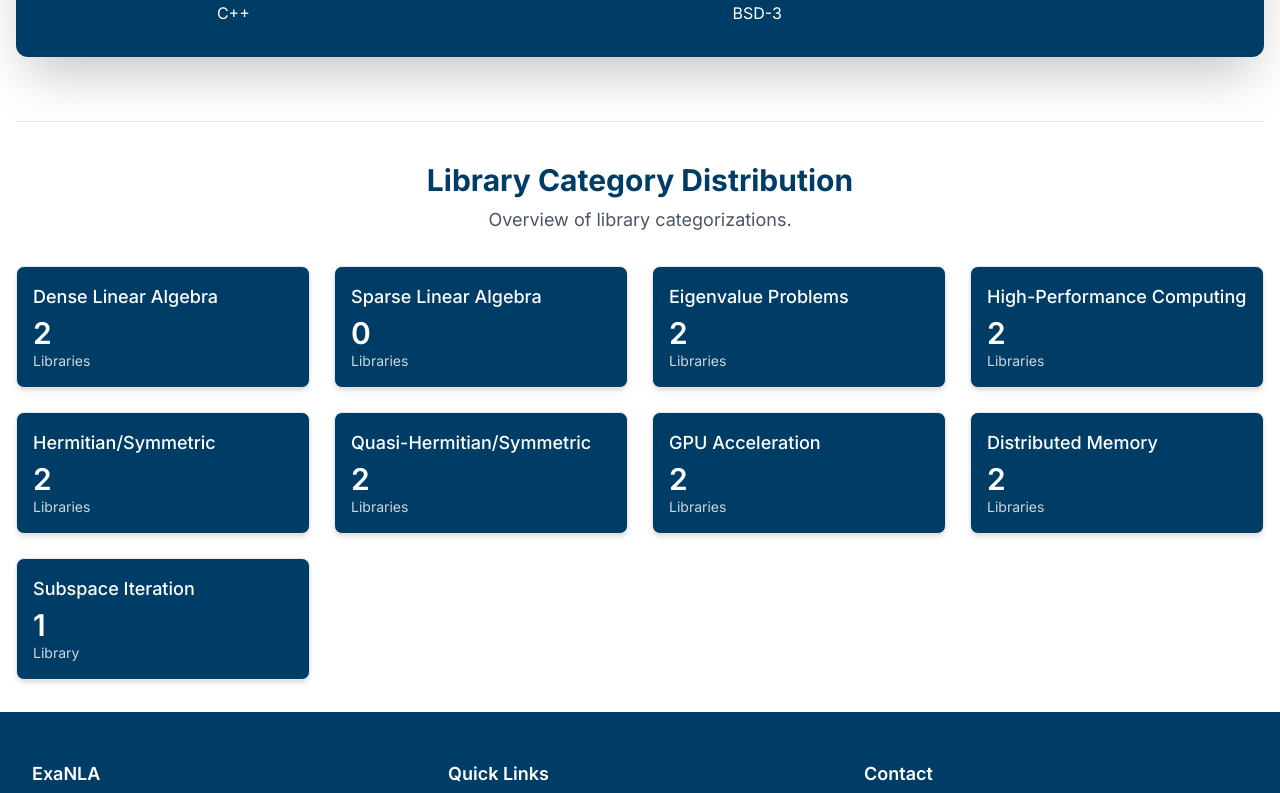
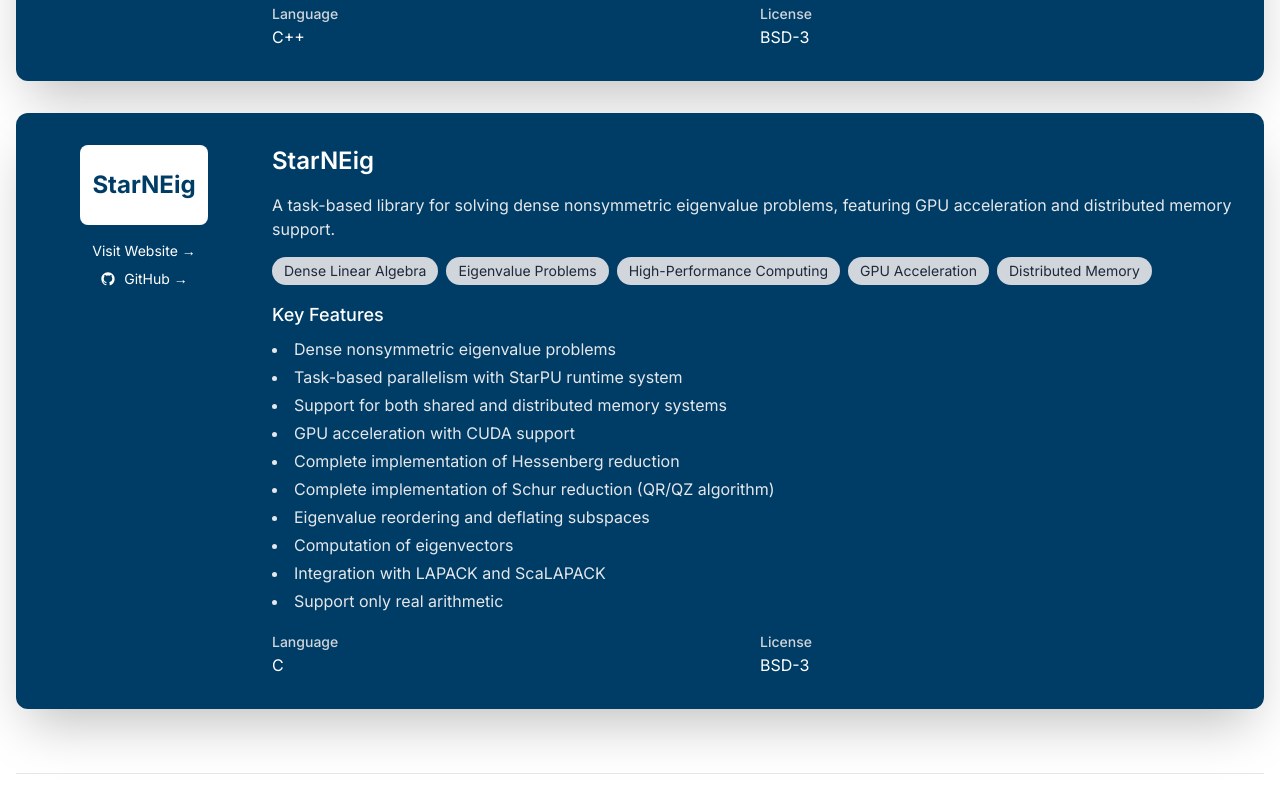
Before and after one commit to ExaNLA-Network/exanla-network.github.io, a Next.js app: page /libraries in a window 1280 px wide. Shown: the part 1407-2200 px from the top of the page. Built offline with nearby package versions, Linux system fonts and the light colour scheme.

Commit message:
add library starNEig

```diff
--- a/app/libraries/libraries-data.ts
+++ b/app/libraries/libraries-data.ts
@@ -22,7 +22,7 @@
   license: string;
   website: string;
   repository: string;
-  logo: string;
+  logo?: string;
   categories: LibraryCategoryValue[];
 }
 
@@ -86,5 +86,33 @@
       libraryCategories.SUBSPACE_ITERATION,
       libraryCategories.DISTRIBUTED_MEMORY
     ],
+  },
+  {
+    id: 'starneig',
+    name: 'StarNEig',
+    description: 'A task-based library for solving dense nonsymmetric eigenvalue problems, featuring GPU acceleration and distributed memory support.',
+    features: [
+      'Dense nonsymmetric eigenvalue problems',
+      'Task-based parallelism with StarPU runtime system',
+      'Support for both shared and distributed memory systems',
+      'GPU acceleration with CUDA support',
+      'Complete implementation of Hessenberg reduction',
+      'Complete implementation of Schur reduction (QR/QZ algorithm)',
+      'Eigenvalue reordering and deflating subspaces',
+      'Computation of eigenvectors',
+      'Integration with LAPACK and ScaLAPACK',
+      'Support only real arithmetic'
+    ],
+    language: 'C',
+    license: 'BSD-3',
+    website: 'https://nlafet.github.io/StarNEig/',
+    repository: 'https://github.com/NLAFET/StarNEig',
+    categories: [
+      libraryCategories.DENSE_LINEAR_ALGEBRA,
+      libraryCategories.EIGENVALUE_PROBLEMS,
+      libraryCategories.HIGH_PERFORMANCE_COMPUTING,
+      libraryCategories.GPU_ACCELERATION,
+      libraryCategories.DISTRIBUTED_MEMORY
+    ],
   }
 ];
--- a/app/libraries/page.tsx
+++ b/app/libraries/page.tsx
@@ -99,16 +99,22 @@
             <div className="p-6 sm:p-8">
               <div className="flex flex-col md:flex-row gap-8">
                 {/* Logo and Website Section */}
-                <div className="flex flex-col items-center md:w-48">
-                  <div className="w-32 h-32 relative mb-4">
+                <div className="flex flex-col items-center md:w-48 flex-shrink-0">
+                  <div className="w-32 h-20 relative mb-4 flex-shrink-0">
+                    {library.logo ? (
                       <Image
                         src={library.logo}
                         alt={`${library.name} logo`}
                         fill
                         className="object-contain"
                       />
+                    ) : (
+                      <div className="w-32 h-20 flex items-center justify-center bg-white rounded-lg">
+                        <span className="text-2xl font-bold text-[#003D66] px-4 text-center">{library.name}</span>
                       </div>
-                  <div className="flex flex-col gap-2">
+                    )}
+                  </div>
+                  <div className="flex flex-col gap-2 w-full">
                     <a
                       href={library.website}
                       target="_blank"
```
Lines whose indentation alone changed are shown as unchanged.
